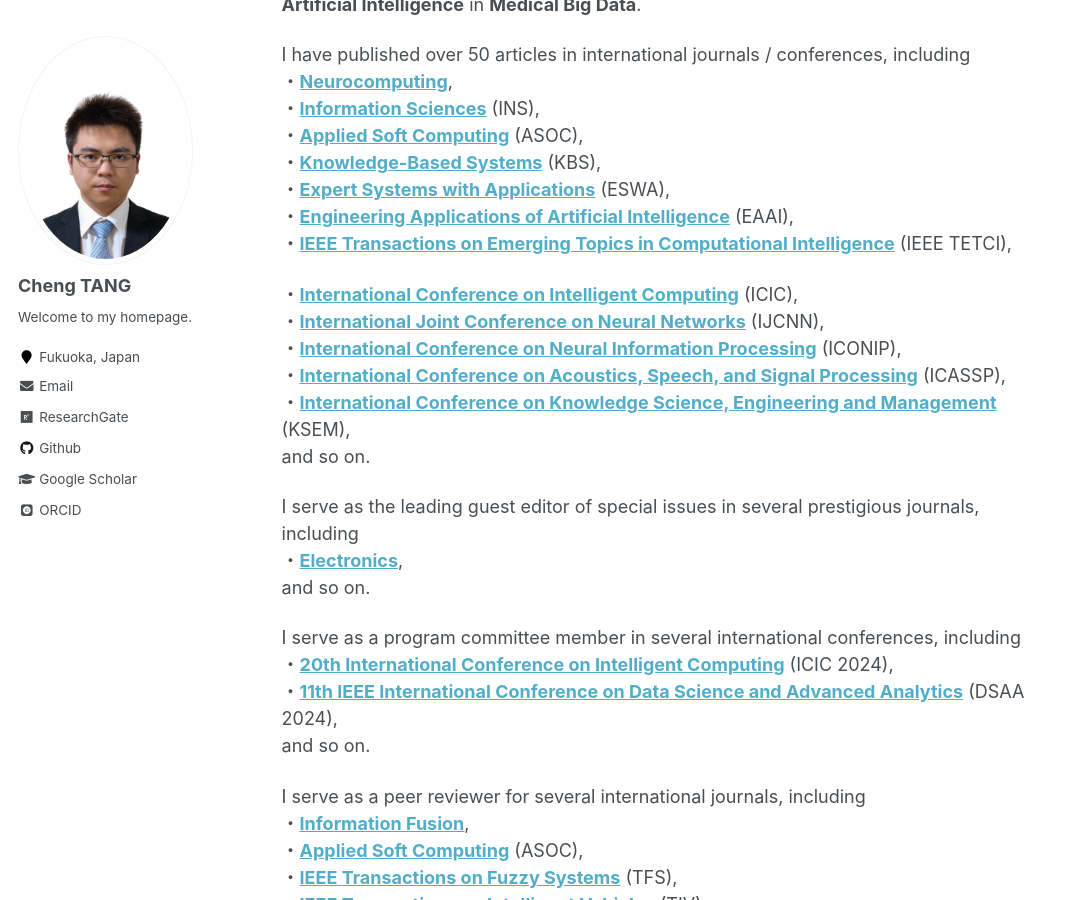
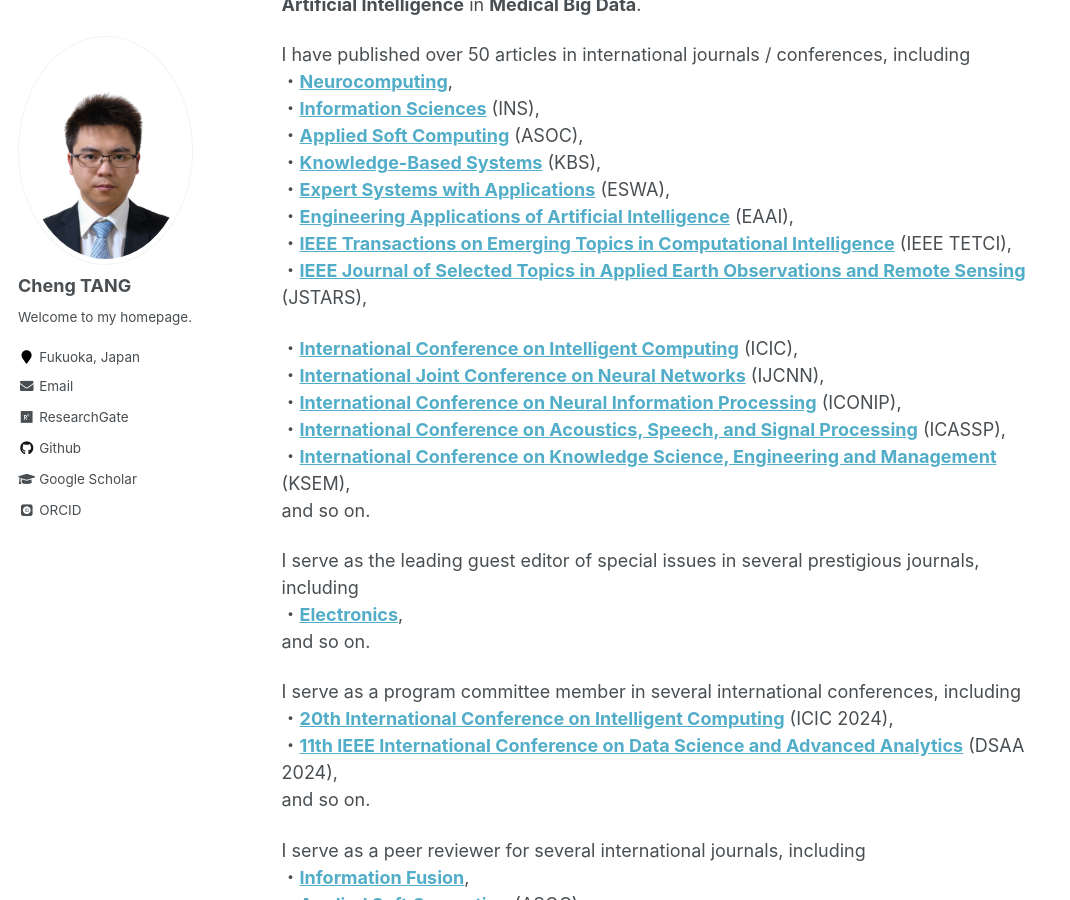
Before and after one commit to ChengTANG-AI/chengtang-ai.github.io, a Jekyll site: the page built from _pages/about.md, in a window 1280 px wide and 900 px high, scrolled down 525 px. Shown: the whole window, without its empty margins (0-1070 px from the left). Built offline with Jekyll 4.4.1, drawn with Linux system fonts in a browser that asks for light colours; some web fonts are replaced.

Commit message:
Update about.md

```diff
--- a/_pages/about.md
+++ b/_pages/about.md
@@ -23,6 +23,7 @@
 ・**[Expert Systems with Applications](https://www.sciencedirect.com/journal/expert-systems-with-applications)** (ESWA),
 ・**[Engineering Applications of Artificial Intelligence](https://www.sciencedirect.com/journal/engineering-applications-of-artificial-intelligence)** (EAAI),
 ・**[IEEE Transactions on Emerging Topics in Computational Intelligence](https://ieeexplore.ieee.org/xpl/RecentIssue.jsp?punumber=7433297)** (IEEE TETCI),
+・**[IEEE Journal of Selected Topics in Applied Earth Observations and Remote Sensing](https://ieeexplore.ieee.org/xpl/RecentIssue.jsp?punumber=4609443)** (JSTARS),
 
 ・**[International Conference on Intelligent Computing](https://www.ic-icc.cn/2024/index.htm)** (ICIC),
 ・**[International Joint Conference on Neural Networks](https://www.inns.org/ijcnn-home)** (IJCNN),
```
